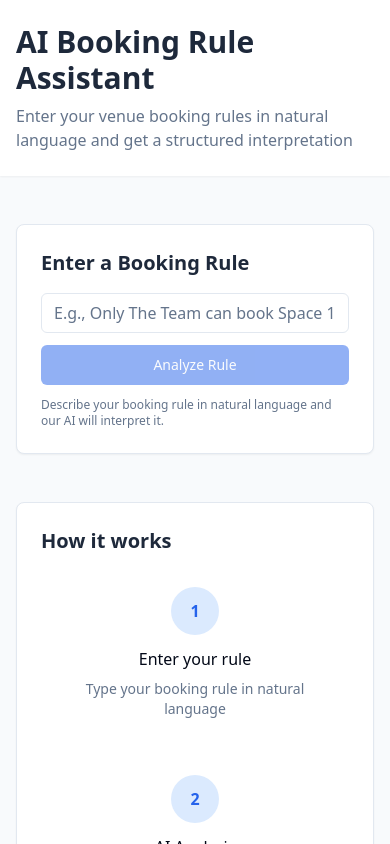
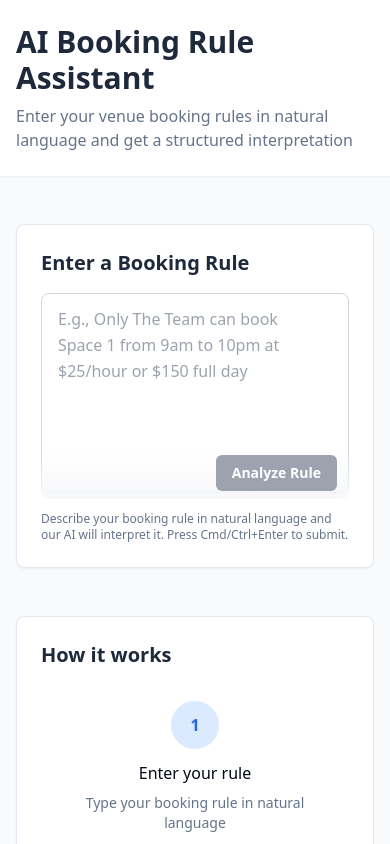
Before and after one commit to FarukLj/booking-rules-interpreter, a React (Vite) app: page / in a window 390 px wide. Shown: the top 844 px of the page. Built offline with nearby package versions, Linux system fonts and the light colour scheme.

Commit message:
Refactor: Redesign booking rule input area
Redesigned the natural-language input area to include a multiline textarea with scroll, an "Analyze Rule" button, and a top-fade gradient. Implemented responsive breakpoints and accessibility features.

```diff
--- a/src/components/BookingRuleInput.tsx
+++ b/src/components/BookingRuleInput.tsx
@@ -1,7 +1,7 @@
 
 import { useState } from "react";
 import { Button } from "@/components/ui/button";
-import { Input } from "@/components/ui/input";
+import { Textarea } from "@/components/ui/textarea";
 
 interface BookingRuleInputProps {
   onSubmit: (rule: string) => void;
@@ -18,22 +18,45 @@ export function BookingRuleInput({ onSubmit, isLoading }: BookingRuleInputProps)
     }
   };
 
+  const handleKeyDown = (e: React.KeyboardEvent) => {
+    if (e.key === 'Enter' && (e.metaKey || e.ctrlKey)) {
+      e.preventDefault();
+      handleSubmit(e);
+    }
+  };
+
   return (
     <div className="bg-white p-6 rounded-lg shadow-sm border border-slate-200">
       <h2 className="text-xl font-semibold text-slate-800 mb-4">Enter a Booking Rule</h2>
-      <form onSubmit={handleSubmit} className="flex flex-col sm:flex-row gap-3">
-        <Input
-          type="text"
+      <form onSubmit={handleSubmit}>
+        <div className="relative">
+          <textarea
+            className="w-full resize-none focus:outline-none bg-white border border-gray-300 rounded-lg text-base leading-relaxed px-4 py-3 pr-16
+                       h-[200px] md:h-[280px]
+                       overflow-y-auto
+                       focus:border-blue-600 focus:ring-2 focus:ring-blue-600 focus:ring-opacity-20
+                       scrollbar-thin scrollbar-thumb-gray-300 scrollbar-track-gray-100"
             placeholder="E.g., Only The Team can book Space 1 from 9am to 10pm at $25/hour or $150 full day"
             value={ruleText}
             onChange={(e) => setRuleText(e.target.value)}
-          className="flex-grow"
+            onKeyDown={handleKeyDown}
             disabled={isLoading}
+            aria-labelledby="rule-input-heading"
           />
-        <Button
+
+          {/* Gradient overlay */}
+          <div className="pointer-events-none absolute bottom-0 left-0 right-0 h-12
+                          rounded-b-lg
+                          bg-gradient-to-t from-[#F7F8FA] to-transparent"></div>
+
+          {/* Analyze button */}
+          <button
             type="submit"
             disabled={isLoading || !ruleText.trim()}
-          className="bg-blue-600 hover:bg-blue-700"
+            className="absolute bottom-2 right-3 h-9 px-4 rounded-md bg-blue-600 hover:bg-blue-700 disabled:bg-gray-400 disabled:cursor-not-allowed text-white text-sm font-semibold
+                       focus:outline-none focus:ring-2 focus:ring-offset-2 focus:ring-blue-600
+                       transition-colors duration-200"
+            aria-label="Analyze Rule"
           >
             {isLoading ? (
               <>
@@ -48,10 +71,11 @@ export function BookingRuleInput({ onSubmit, isLoading }: BookingRuleInputProps)
             ) : (
               "Analyze Rule"
             )}
-        </Button>
+          </button>
+        </div>
       </form>
       <p className="text-xs text-slate-500 mt-3">
-        Describe your booking rule in natural language and our AI will interpret it.
+        Describe your booking rule in natural language and our AI will interpret it. Press Cmd/Ctrl+Enter to submit.
       </p>
     </div>
   );
```
Lines whose indentation alone changed are shown as unchanged.
